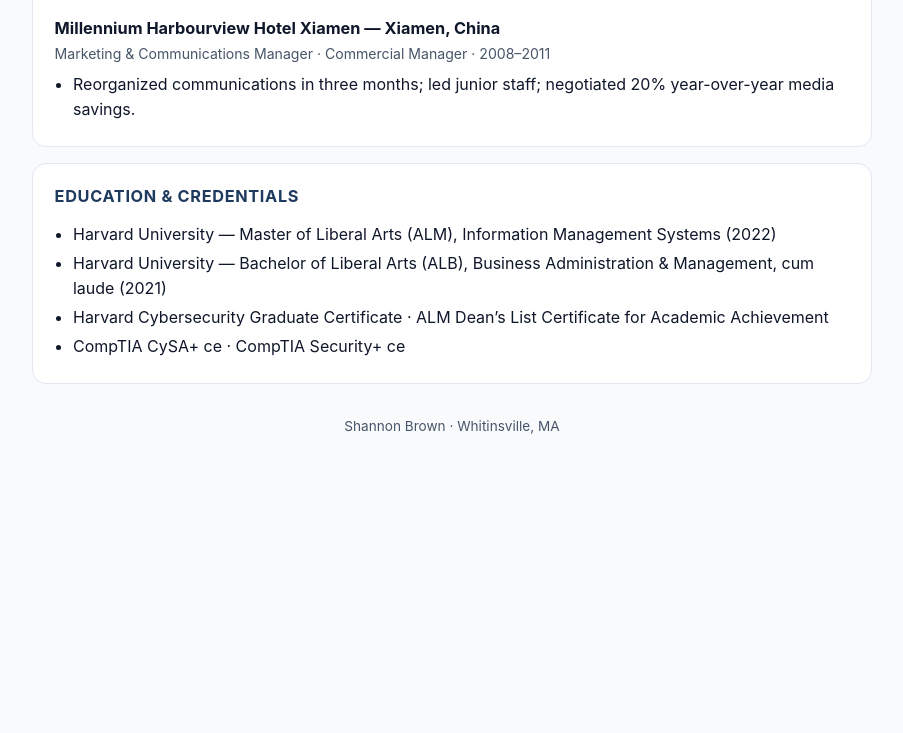
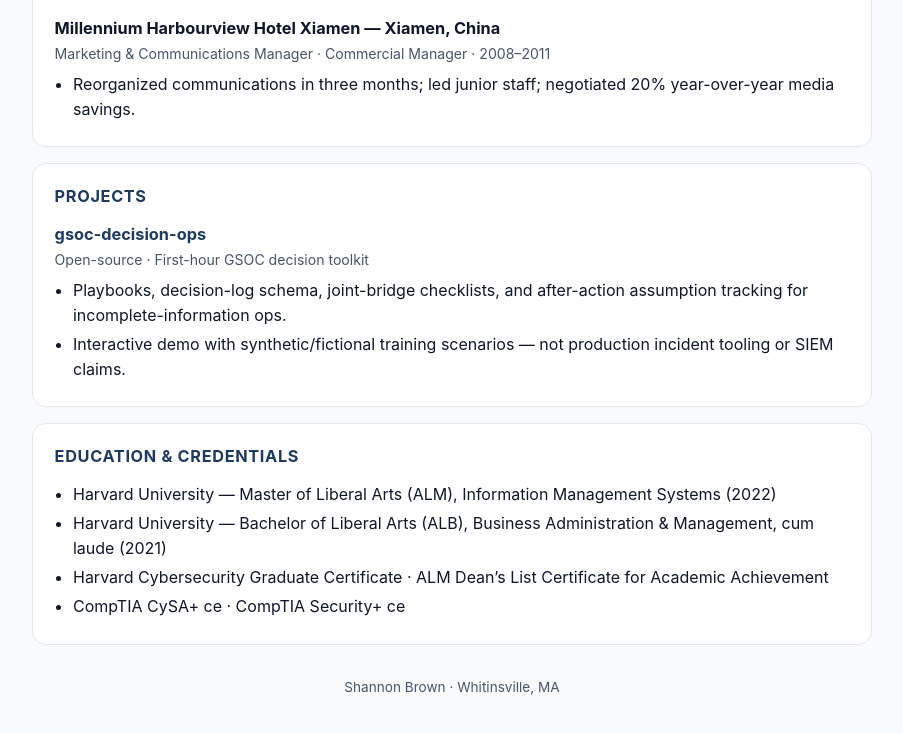
Before and after one commit to swb2019/shannon-brown-career, a plain HTML site: page index.html in a window 1280 px wide. Shown: the part 1277-2010 px from the top of the page, without its empty margins (188-1091 px from the left). Before the commit the page ends 1779 px from the top, so only its background shows below. Drawn offline with Linux system fonts and the light colour scheme.

Commit message:
Link gsoc-decision-ops on professional site

```diff
--- a/index.html
+++ b/index.html
@@ -63,6 +63,7 @@ footer{margin-top:2rem;color:var(--muted);font-size:.85rem;text-align:center}
     <div class="nav-links">
       <a href="#about">About</a>
       <a href="#experience">Experience</a>
+      <a href="#projects">Projects</a>
       <a href="#education">Education</a>
       <a href="#contact">Contact</a>
     </div>
@@ -127,6 +128,19 @@ footer{margin-top:2rem;color:var(--muted);font-size:.85rem;text-align:center}
   </div>
 </section>
 
+
+<section id="projects">
+  <h2>Projects</h2>
+  <div class="job">
+    <h3><a href="https://github.com/swb2019/gsoc-decision-ops" rel="noopener noreferrer">gsoc-decision-ops</a></h3>
+    <p class="meta">Open-source · First-hour GSOC decision toolkit</p>
+    <ul>
+      <li>Playbooks, decision-log schema, joint-bridge checklists, and after-action assumption tracking for incomplete-information ops.</li>
+      <li>Interactive demo with synthetic/fictional training scenarios — not production incident tooling or SIEM claims.</li>
+    </ul>
+  </div>
+</section>
+
 <section id="education">
   <h2>Education &amp; Credentials</h2>
   <ul>
```
Also changed, not shown: PROFILE_README.md (+3 -0 lines).
